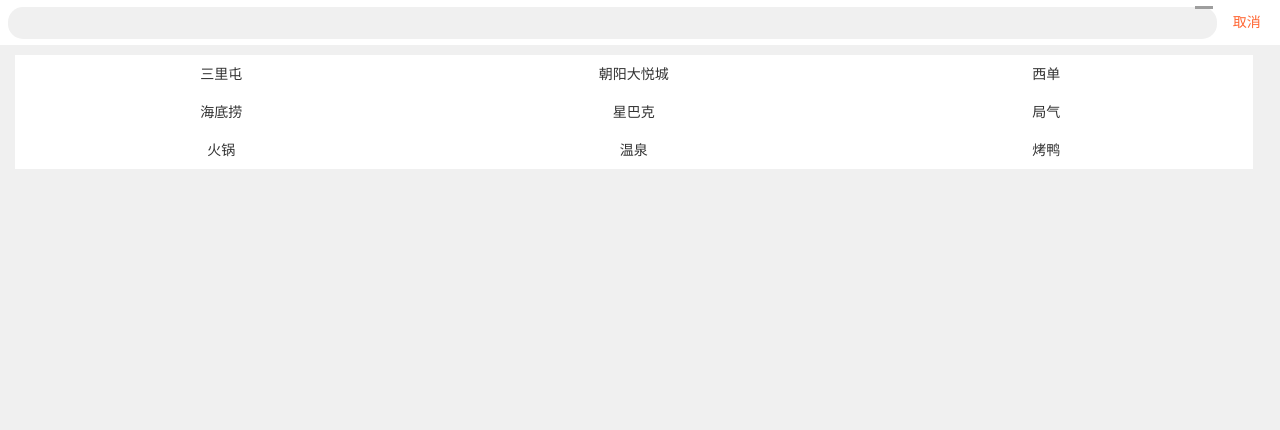
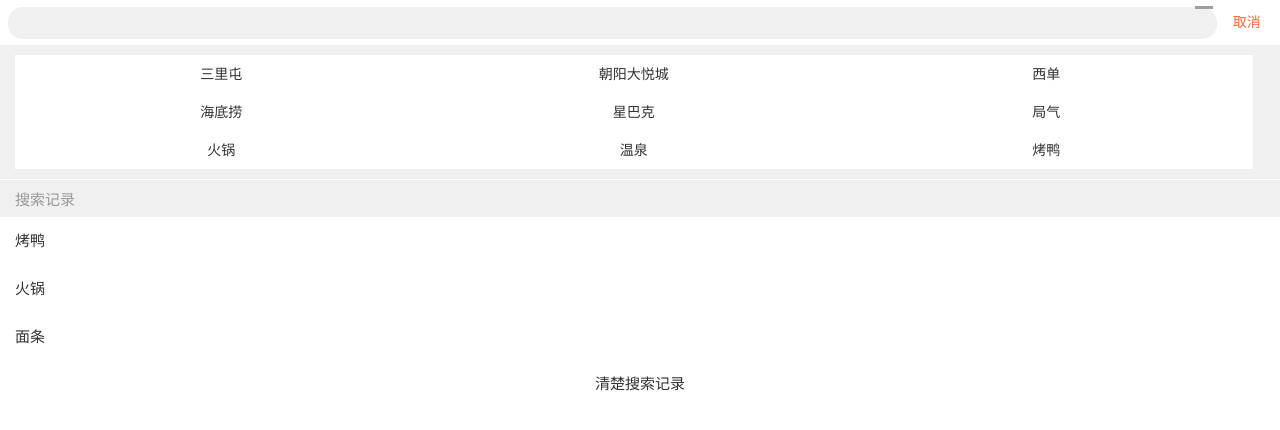
Before and after one commit to CrownMmm/react-dianping, a React app: page /search in a window 1280 px wide. Built offline with nearby package versions, Linux system fonts and the light colour scheme; grey boxes are pictures that could not be loaded.

Commit message:
feat:搜索记录组件完成

```diff
--- /dev/null
+++ b/src/containers/Search/components/SearchHistory/index.js
@@ -0,0 +1,45 @@
+import React, { Component } from 'react';
+import "./style.css"
+
+
+class SearchHistory extends Component {
+    constructor(props) {
+        super(props)
+        this.state = {
+            data: ["烤鸭", "火锅", "面条"]
+        }
+    }
+    render() {
+        return (
+            <div className="searchHistory">
+                <div className="searchHistory__header">
+                    搜索记录
+                </div>
+                <ul className="searchHistory__list">
+                    {
+                        this.state.data.map((item, index) => {
+                            return <li key={index} className="searchHistory__item" onClick={this.handleClick}>
+                                {item}
+                            </li>
+                        })
+                    }
+                </ul>
+                <div className="searchHistory__clear" onClick={this.handleClear}>清楚搜索记录</div>
+            </div>
+        );
+    }
+
+
+    handleClick = () => {
+
+    }
+
+    handleClear = () => {
+        this.setState({
+
+            data: []
+        })
+    }
+}
+
+export default SearchHistory;
--- /dev/null
+++ b/src/containers/Search/components/SearchHistory/style.css
@@ -0,0 +1,43 @@
+.searchHistory {
+  background-color: #fff;
+  font-size: 15px;
+  color: #323232;
+  margin-top: 1px;
+}
+
+.searchHistory__header {
+  background-color: #f0f0f0;
+  padding: 8px 15px;
+  color: #999;
+}
+
+.searchHistory__list {
+  padding-left: 15px;
+  margin: 0;
+}
+
+.searchHistory__item {
+  display: block;
+  color: #323232;
+  height: 48px;
+  line-height: 48px;
+  background-color: #fff;
+  overflow: hidden;
+  white-space: nowrap;
+  text-overflow: ellipsis;
+  background-image: linear-gradient(0, #e1e1e1, #e1e1e1 50%, transparent 50%);
+  background-position: 100% 100%;
+  background-size: 100% 1px;
+  background-repeat: no-repeat;
+}
+
+.searchHistory__clear {
+  height: 45px;
+  line-height: 45px;
+  color: #333;
+  text-align: center;
+  font-size: 15px;
+  background-color: #fff;
+  display: block;
+  border: none;
+}
--- a/src/containers/Search/index.js
+++ b/src/containers/Search/index.js
@@ -1,12 +1,14 @@
 import React, { Component } from 'react';
-import SearchBox from './components/SearchBox'
-import PopularSearch from './components/PopularSearch'
+import SearchBox from './components/SearchBox';
+import PopularSearch from './components/PopularSearch';
+import SearchHistory from './components/SearchHistory';
 class Search extends Component {
     render() {
         return (
             <div>
                 <SearchBox />
                 <PopularSearch />
+                <SearchHistory/>
             </div>
         );
     }
--- a/src/index.css
+++ b/src/index.css
@@ -2,7 +2,7 @@ body {
   margin: 0;
   padding: 0;
   font-family: Hiragino Sans GB, Arial,Helvetica, "宋体", sans-serif;
-  background: #f0f0f0;
+  background: white;
 }
 
 code {
```
